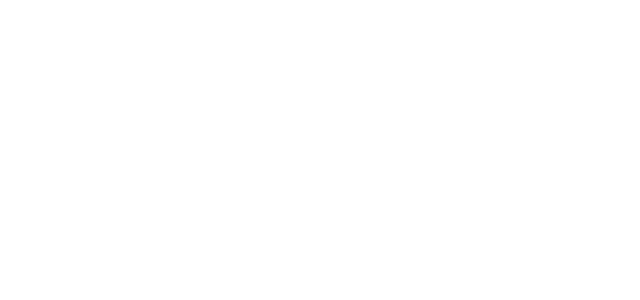
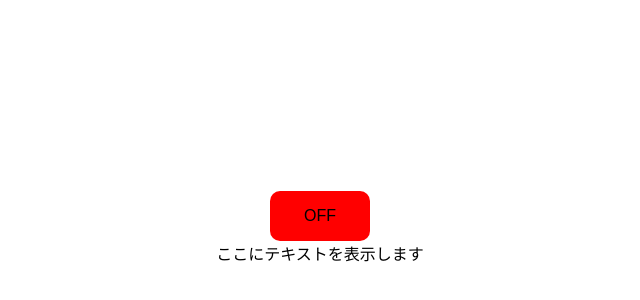
Before and after one commit to if-mentor/react-changeable-colour-button, a React (Create React App) app: page / in a window 1280 px wide. Shown: the part 180-480 px from the top of the page, without its empty margins (320-960 px from the left). Built offline with nearby package versions, Linux system fonts and the light colour scheme.

Commit message:
add:カスタマイズ案

```diff
--- a/src/App.js
+++ b/src/App.js
@@ -1,3 +1,53 @@
+import { useState } from "react";
+
 export default function App() {
-  return;
+  const [isActive, setIsActive] = useState(false);
+
+  const toggleIsActive = () => {
+    setIsActive(!isActive);
+  };
+
+  //以下の書き方もできます。
+  const content = isActive ? (
+    <input type="file" />
+  ) : (
+    "ここにテキストを表示します"
+  );
+
+  return (
+    <div
+      style={{
+        display: "flex",
+        flexDirection: "column",
+        justifyContent: "center",
+        alignItems: "center",
+        height: "100vh",
+      }}
+    >
+      <button
+        onClick={toggleIsActive}
+        style={{
+          color: isActive ? "#fff" : "#000",
+          backgroundColor: isActive ? "#008000" : "#ff0000",
+          borderRadius: "10px",
+          padding: "10px 20px",
+          border: "none",
+          fontFamily: "Arial, sans-serif",
+          fontSize: "16px",
+          cursor: "pointer",
+          transition: "all 0.3s ease",
+          width: "100px",
+          height: "50px",
+        }}
+      >
+        {isActive ? "ON" : "OFF"}
+      </button>
+
+      {/*
+      {isActive ? <input type="file" /> : "ここにテキストを表示します"}
+      */}
+
+      {content}
+    </div>
+  );
 }
```
